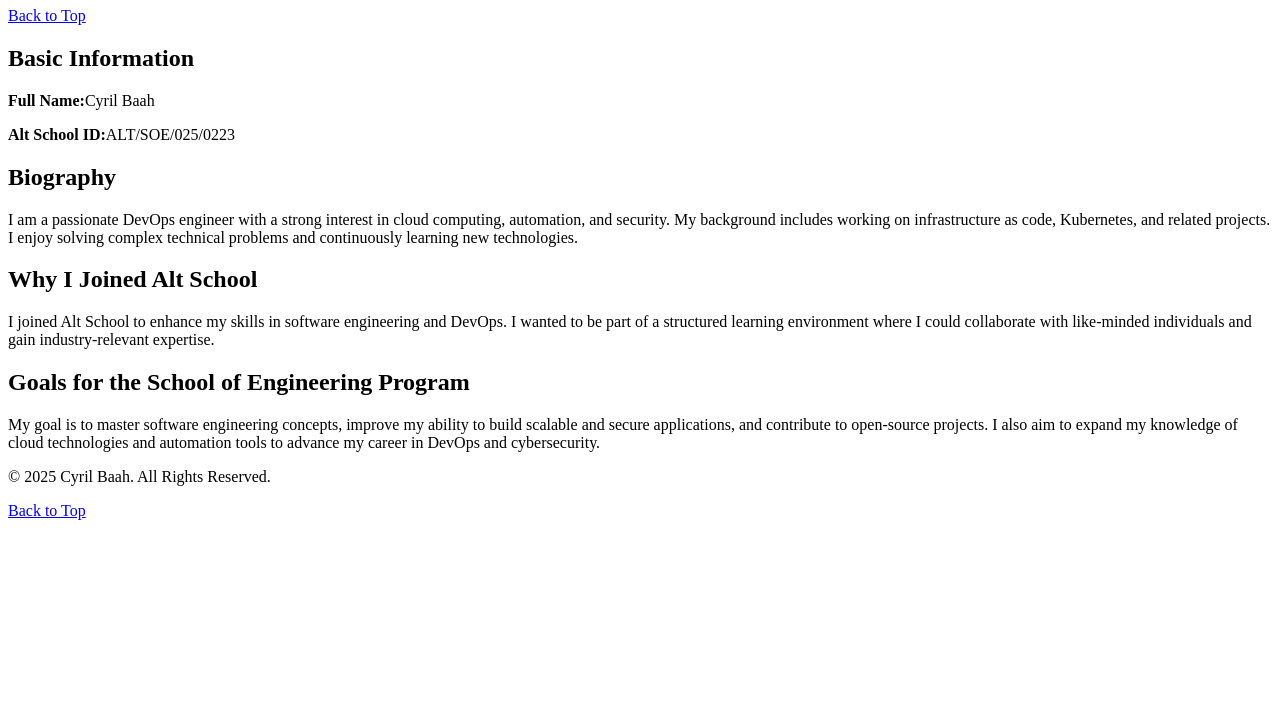
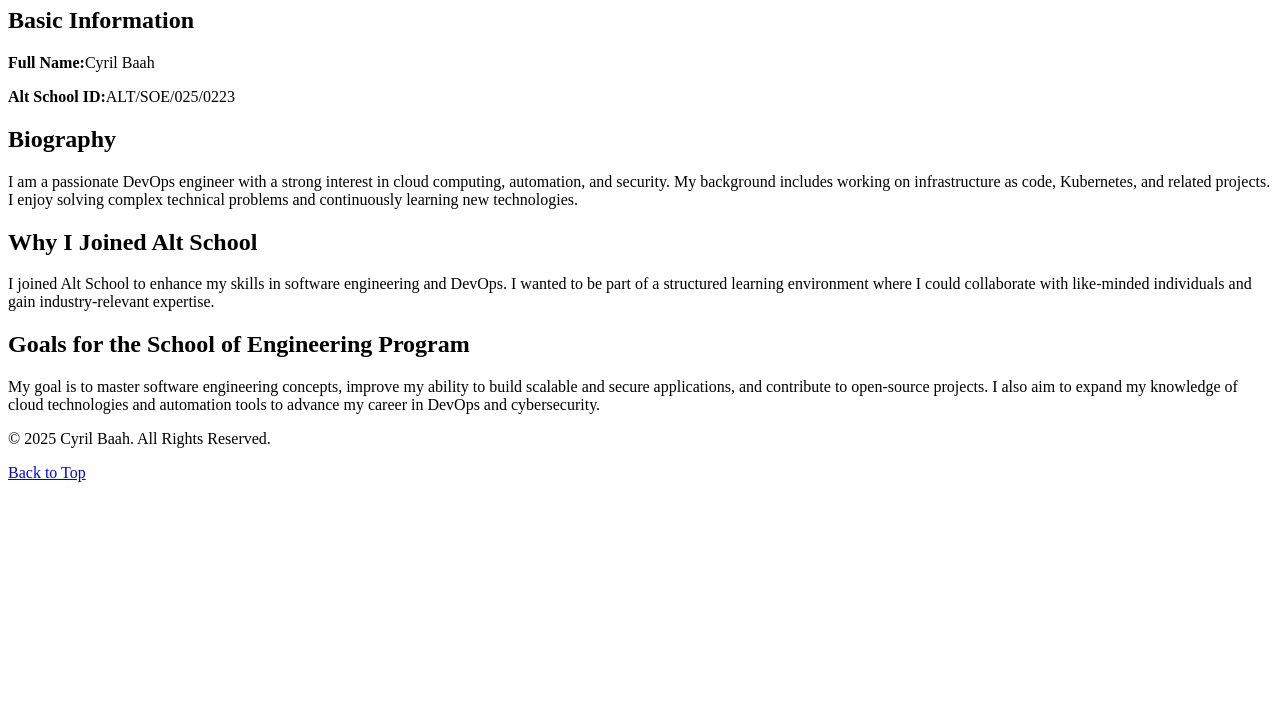
Before and after one commit to CyrilBaah/alt-basic-information, a plain HTML site: page index.html in a window 1280 px wide. Shown: the part 73-800 px from the top of the page. Drawn offline with Linux system fonts and the light colour scheme.

Commit message:
fragment identifier feature

```diff
--- a/index.html
+++ b/index.html
@@ -7,10 +7,6 @@
 </head>
 <body>
     <h1>My Alt School Profile</h1>
-
-    <nav>
-        <a href="#top">Back to Top</a>
-    </nav>
 
     <h2 id="top">Basic Information</h2>
     <p><strong>Full Name:</strong>Cyril Baah</p>
```
